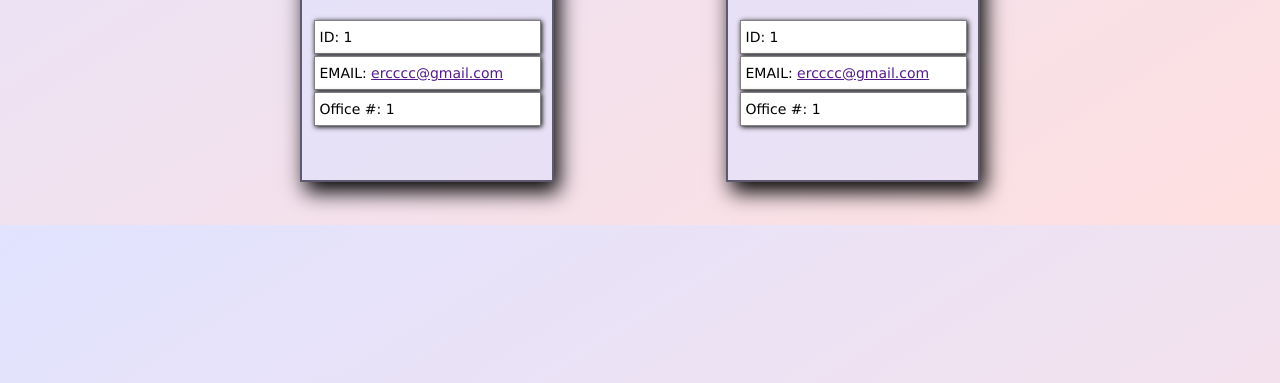
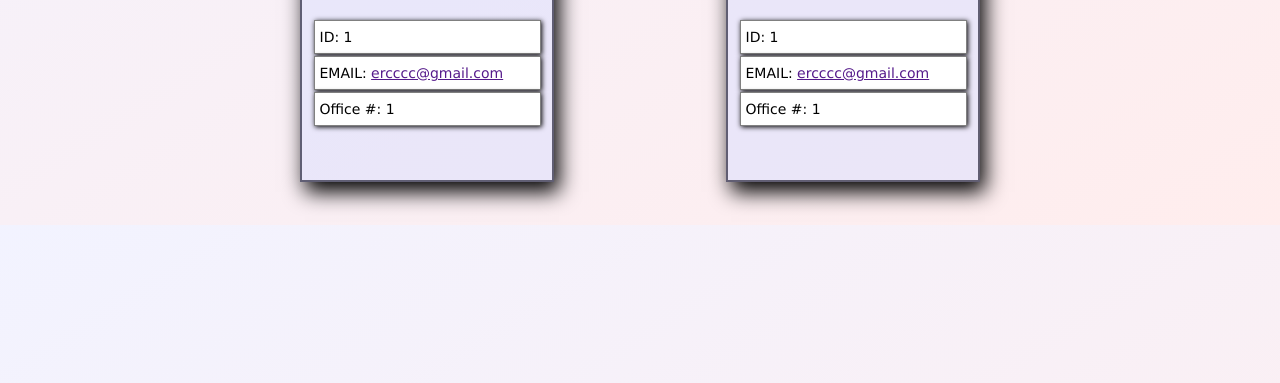
Before and after one commit to p0ptartz/Team-Profile-Generator, a website: page src/index.html in a window 1280 px wide. Shown: the part 575-958 px from the top of the page. Drawn offline with Linux system fonts and the light colour scheme.

Commit message:
changed background color slightly

```diff
--- a/src/styles.css
+++ b/src/styles.css
@@ -6,7 +6,7 @@
 }
 
 html{
-    background: linear-gradient(to left top, #ffe0e0, #e1e3ff);
+    background: linear-gradient(to left top, #ffeded, #f2f3ff);
     height: 100vh;
 }
 body{
```
